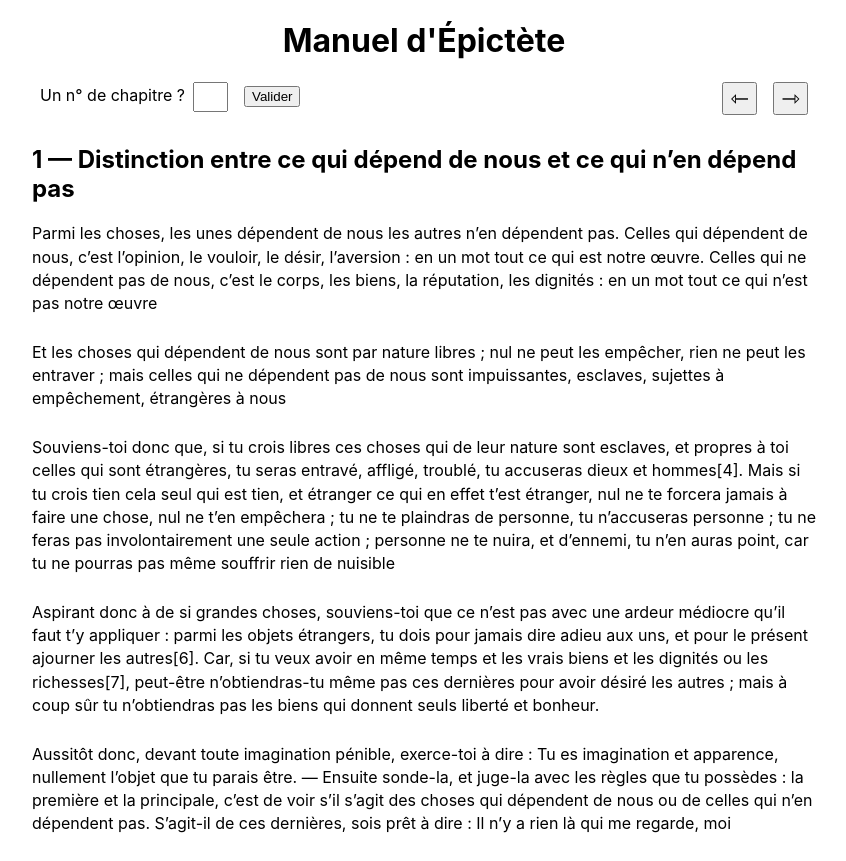
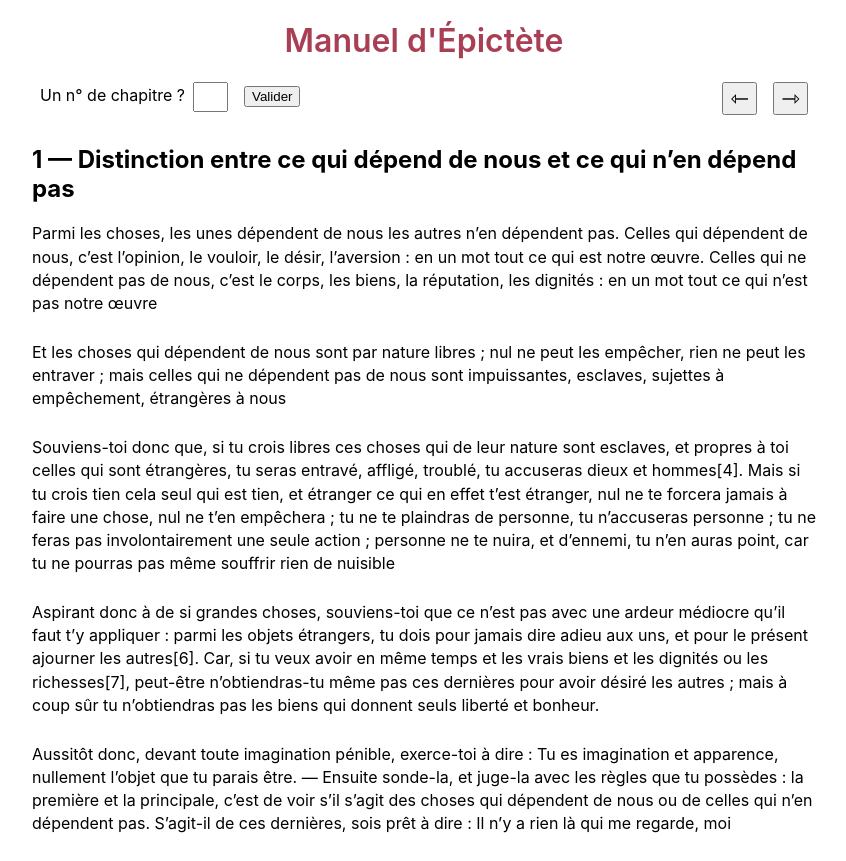
Before and after one commit to pedenys/manuel-epictete, a Next.js app: page / in a window 1280 px wide. Shown: the whole page, without its empty margins (216-1062 px from the left). Built offline with nearby package versions, Linux system fonts and the light colour scheme.

Commit message:
add link to home page in title

```diff
--- a/src/components/Title.tsx
+++ b/src/components/Title.tsx
@@ -1,11 +1,16 @@
 import React from 'react'
+import Link from 'next/link'
 
 interface Props {
   title: string
 }
 
 const Title: React.FC<Props> = ({ title }) => {
-  return <h1>{title}</h1>
+  return (
+    <h1>
+      <Link href='/'>{title}</Link>
+    </h1>
+  )
 }
 
 export default Title
```
